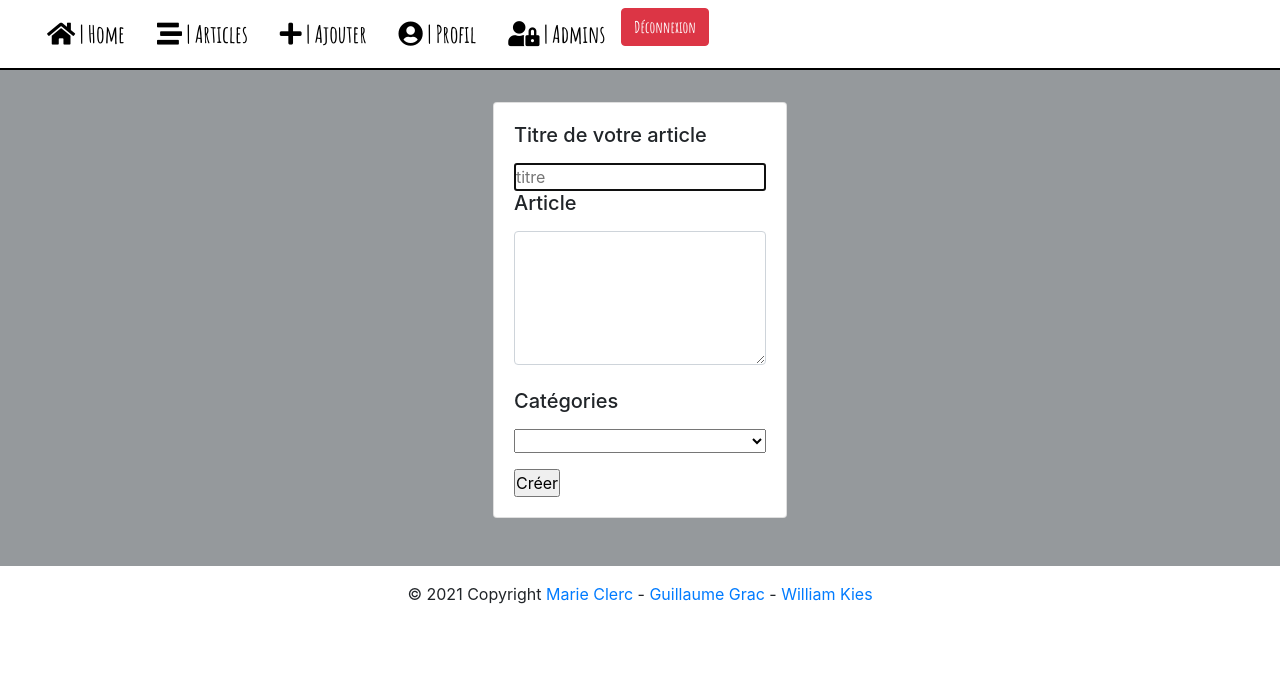
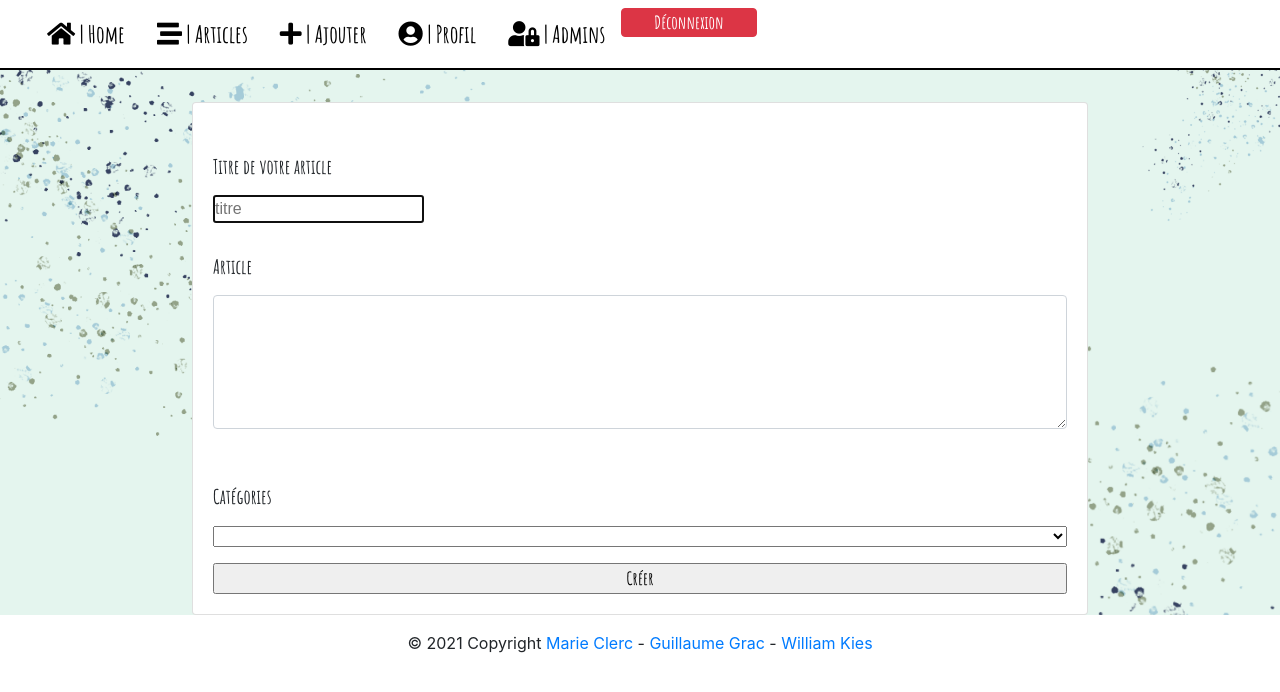
Before and after one commit to marie-clerc/blog, a PHP site: page /templates/pages/creer-article.php in a window 1280 px wide. Shown: the top 692 px of the page. Run offline with PHP 8.4, Linux system fonts and the light colour scheme; the visitor is signed in with stand-in values (Sample User, id 1); data that the repository does not hold is empty.

Commit message:
css mis à jour

```diff
--- a/libraries/Articles.php
+++ b/libraries/Articles.php
@@ -134,6 +134,7 @@ class Articles extends Model{
 
             $i++;
         }
+
         return $tableau;
     }
 
--- a/templates/footer.php
+++ b/templates/footer.php
@@ -8,5 +8,6 @@
 </footer>
 
 <!-- JS -->
+<script src="https://cdn.jsdelivr.net/npm/bootstrap@5.0.0-beta1/dist/js/bootstrap.bundle.min.js" integrity="sha384-ygbV9kiqUc6oa4msXn9868pTtWMgiQaeYH7/t7LECLbyPA2x65Kgf80OJFdroafW" crossorigin="anonymous"></script>
 <script src="https://code.jquery.com/jquery-3.5.1.slim.min.js" integrity="sha384-DfXdz2htPH0lsSSs5nCTpuj/zy4C+OGpamoFVy38MVBnE+IbbVYUew+OrCXaRkfj" crossorigin="anonymous"></script>
 <script src="https://cdn.jsdelivr.net/npm/bootstrap@4.5.3/dist/js/bootstrap.bundle.min.js" integrity="sha384-ho+j7jyWK8fNQe+A12Hb8AhRq26LrZ/JpcUGGOn+Y7RsweNrtN/tE3MoK7ZeZDyx" crossorigin="anonymous"></script>
--- a/templates/header.php
+++ b/templates/header.php
@@ -32,7 +32,7 @@ if (isset($_POST['logout'])){
                 <ul class="nav">
                     <li class="nav-item"><a class="nav-link " href="index.php"><i class="fas fa-home"></i> | Home</a></li>
                     <li class="nav-item"><a class="nav-link " href="articles.php"><i class="fas fa-stream"></i> | Articles</a></li>
-                    <?php if (isset($_SESSION['id'])){echo ('<li class="nav-item"><a class="nav-link" href="creer-article.php"><i class="fas fa-plus"></i> | Ajouter</a></li>');} ?>
+                    <?php if (isset($_SESSION['id'])){if ($_SESSION['id_droits'] == 1337 || $_SESSION['id_droits'] == 42){echo ('<li class="nav-item"><a class="nav-link" href="creer-article.php"><i class="fas fa-plus"></i> | Ajouter</a></li>');}} ?>
                     <?php if (!isset($_SESSION['id'])){echo ('<li class="nav-item"><a class="nav-link" href="inscription.php"><i class="fas fa-user-plus"></i> | Inscription</a></li><li class="nav-item"><a class="nav-link" href="connexion.php"><i class="fas fa-door-open"></i> | Connexion</a></li>');} ?>
                     <?php if (isset($_SESSION['id'])){echo ('<li class="nav-item"><a class="nav-link" href="profil.php"><i class="fas fa-user-circle"></i> | Profil</a></li>');} ?>
                     <?php if (isset($_SESSION['id'])){if ($_SESSION['id_droits'] == 1337 || $_SESSION['id_droits'] == 42){echo ('<li class="nav-item"><a class="nav-link" href="admin.php"><i class="fas fa-user-lock"></i> | Admins</a></li>');}} ?>
--- a/templates/pages/admin.php
+++ b/templates/pages/admin.php
@@ -93,6 +93,7 @@ $adminManager = new Admin();
                         <section class="tab-pane fade" id="v-pills-profile" role="tabpanel" aria-labelledby="v-pills-categories-tab">
                             <table>
                                 <thead>
+                                <th><?php echo ('<form action="" method="get"><input type="submit" class="btn btn-success" id="create_Category" name="createCategory" value="Ajouter"></form>'); ?></th>
                                 <th>#</th>
                                 <th>Nom</th>
                                 </thead>
@@ -129,6 +130,11 @@ $adminManager = new Admin();
                             if (isset($_GET['deleteCategory']))
                             {
                                 $adminManager -> deleteCategory($_GET['hiddenDeleteCategory']);
+                            }
+
+                            if (isset($_GET['createCategory']))
+                            {
+                                $adminManager -> displayCreateCategory();
                             }
                             ?>
                         </section>
--- a/templates/pages/article.php
+++ b/templates/pages/article.php
@@ -14,7 +14,7 @@ $articles->writecomments($_GET['id']);
     <?php
     $mainarticle = $articles->showarticle($_GET['id']);
     foreach ($mainarticle as $value ) {
-        echo '<div class="card"><div class="card-body">
+        echo '<div class="card postarticle"><div class="card-body">
                             <h5 class="card-title">'. $value['titre'] .'</h5>
                             <h6 class="card-subtitle mb-2 text-muted">Ecrit par : '. $value['login'] .' le : ' . $value['date'] .'</h6>
                             <p class="card-text">'. $value['article'] .'</p></div></div>';
--- a/templates/pages/articles.php
+++ b/templates/pages/articles.php
@@ -62,6 +62,7 @@ if (isset($_POST['logout'])){
                                    <p>' . substr($value[2],0,150) . '</p>
                                    <p> Posté le : ' . $value[5] . '</p>
                                    <i class="fas fa-arrow-right"></i> <a href="article.php?id=' . $_GET['id'] . '"> Lire l\'article en entier !</a><hr>';
+
                             }
                         }
                         else{
--- a/templates/pages/creer-article.php
+++ b/templates/pages/creer-article.php
@@ -20,7 +20,7 @@ $article->createarticle();
 
     <div class="main">
         <form action="creer-article.php" method="post">
-            <div class="card creer" style="width: 100%">
+            <div class="card creer">
                 <div class="card-body">
                     <label for="title"><h5>Titre de votre article</h5></label><br>
                     <input type="text" name="title" placeholder="titre" autofocus><br>
--- a/templates/pages/css/creer-article.css
+++ b/templates/pages/css/creer-article.css
@@ -1,21 +1,43 @@
 * {
     box-sizing: border-box;
+    margin: 0;
+    padding: 0;
 }
 .main {
     display: grid;
     place-items: center;
-    background-color: #95999c;
+    background-color: white;
     padding-top: 2rem;
     width: 100%;
+    font-family: 'Raleway', sans-serif;
+    background-image: url("../images/bg.png");
+    background-size: cover;
+}
+.main form {
+    width: 70%;
 }
 .card {
+    width: 100%;
+}
+.postarticle{
     width: 70%;
+    padding: 0 2rem;
+}
+.postarticle h5 {
+    margin-bottom: 3rem;
+}
+h5 {
+    font-family: 'Amatic SC', cursive;
+    margin-top: 2rem;
 }
 .commentaires {
     margin: 2rem 0;
     width: 70%;
     display: grid;
     place-items: center;
+}
+.commentaires .card {
+    padding: 0 1rem;
 }
 .post{
     width: 70%;
@@ -26,10 +48,10 @@
 }
 .post form {
     display: grid;
-    width: 100% !important;
+    width: 100%;
 }
-.creer {
-    width: 100% !important;
+.card .creer {
+    width: 100%;
     display: grid;
     place-items: center;
     margin-bottom: 3rem;
@@ -37,5 +59,11 @@
 }
 .creer .card-body select {
     margin-bottom: 1rem;
-    width: 100% !important;
+    width: 100%;
 }
+input[type="submit"] {
+    width: 100%;
+    padding: 0 2rem;
+    font-family: 'Amatic SC', cursive;
+    font-size: large;
+}
```
Also changed, not shown: libraries/Admin.php (+23 -0 lines), templates/pages/css/admin.css (added, +87 -0 lines), templates/pages/css/index.css (+4 -4 lines). Lines whose indentation alone changed are shown as unchanged.
